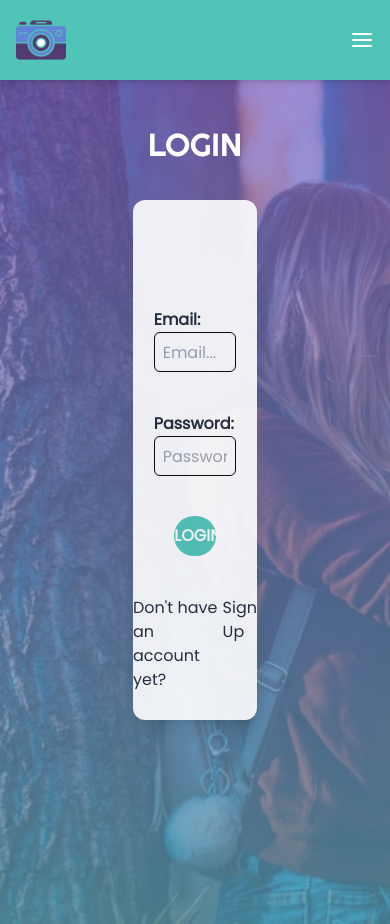
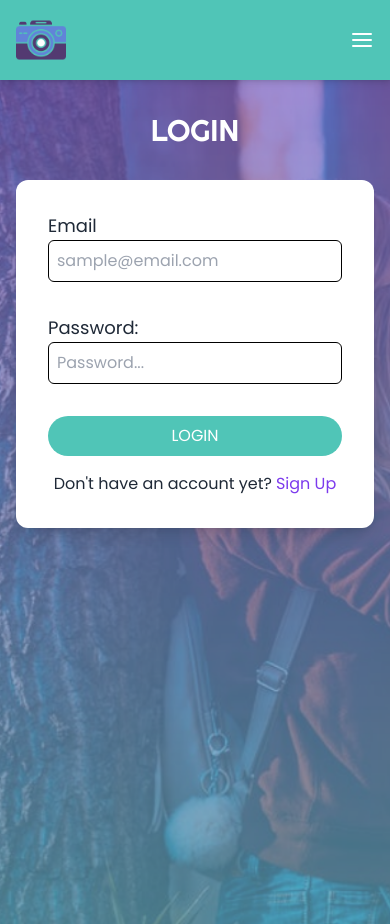
Before and after one commit to Justin-Aye/STSWENG, a Next.js app: page /login in a window 390 px wide. Built offline with nearby package versions, Linux system fonts and the light colour scheme; no server answers; a web font is replaced by a local one.

Commit message:
fix: login page responsiveness
- adjustments to error text spacing

```diff
--- a/components/login.js
+++ b/components/login.js
@@ -18,6 +18,7 @@ export default function Login(){
     const [wrongCred, setWrongCred] = useState(false);
 
     function handleSubmit(){
+        e.preventDefault();
         signInWithEmailAndPassword(auth, email, password)
         .then((user) => {
             router.push("/")
@@ -46,44 +47,37 @@ export default function Login(){
     }
 
     return (
-        <div className='bg-login-page bg-no-repeat bg-cover bg-fixed w-full h-screen'>
-            <div className="flex flex-col p-10">
-                <h1 className="mx-auto mb-8 text-[32px] font-logo text-white" data-testid="page_title">LOGIN</h1>
+        <section className='bg-login-page bg-no-repeat bg-cover bg-fixed w-full h-screen'>
+            <div className="mx-auto max-w-screen-xl px-4 py-8 lg:py-16">
+                <div className="mb-8 lg:mb-16">
+                  <h1 className="text-center text-3xl md:text-5xl font-logo text-white" data-testid="page_title">LOGIN</h1>
+                </div>
 
+                <div className="flex flex-col mx-auto sm:max-w-sm h-auto rounded-xl bg-white shadow-lg">
+                    <form className="flex flex-col mx-auto w-full p-8 rounded-xl" data-testid="form" onSubmit={(e) => { handleSubmit(e) }}>
+                        <div className="grid grid-cols-1 mb-8">
+                            <label className="text-lg" htmlFor="email">Email</label>
+                            <input className="border border-black rounded-md p-2" placeholder="sample@email.com" type="text" name="email" id="email" onChange={(e) => setEmail(e.target.value) } required onKeyDown={(e) => {e.key == 'enter' ? handleSubmit() : ""}} data-testid="email_input" />
+                        </div>
 
-                <div className="flex flex-col mx-auto w-2/5 h-auto py-5 rounded-xl bg-white shadow-lg opacity-90">
+                        <div className="grid grid-cols-1 mb-8">
+                            <label className="text-lg" htmlFor="email">Password:</label>
+                            <input className="border border-black rounded-md p-2" placeholder="Password..." type="password" name="password" id="password" onChange={(e) => setPass(e.target.value) } required onKeyDown={(e) => {e.key == 'enter' ? handleSubmit() : ""}} data-testid="pass_input" />
+                        </div>
 
-                    <p className={`${wrongCred ? "" : "invisible"} text-red-500 mx-auto mt-5`}>Incorrect Email or Password</p>
-
-                    <form className="flex flex-col mx-auto w-full rounded-xl" data-testid="form"
-                        onSubmit={(e) => {
-                            e.preventDefault()
-                            handleSubmit()
-                        }}
-                    >
-
-                        <label className="w-2/3 mx-auto mt-5 font-bold" htmlFor="email">Email:</label>
-                        <input className="w-2/3 h-10 mx-auto mb-10 border border-black rounded-md px-2" placeholder="Email..." type="text" name="email" id="email"
-                            onChange={(e) => setEmail(e.target.value) } required onKeyDown={(e) => {e.key == 'enter' ? handleSubmit() : ""}} data-testid="email_input"
-                        />
-
-                        <label className="w-2/3 mx-auto font-bold" htmlFor="email">Password:</label>
-                        <input className="w-2/3 h-10 mx-auto mb-10 border border-black rounded-md px-2" placeholder="Password..." type="password" name="password" id="password"
-                            onChange={(e) => setPass(e.target.value) } required onKeyDown={(e) => {e.key == 'enter' ? handleSubmit() : ""}} data-testid="pass_input"
-                        />
-
-                        <button className="w-1/3 mx-auto mb-8 py-2 rounded-[20px] bg-nav-bg font-bold text-white hover:transition duration-300 hover:bg-nav-bg-dark"
-                            data-testid="submit_btn">
+                        <button className="mb-4 py-2 rounded-[20px] bg-nav-bg uppercase text-white hover:transition duration-300 hover:bg-nav-bg-dark" data-testid="submit_btn">
                             LOGIN
                         </button>
+
+                        <span className={`${wrongCred ? "" : "hidden"} mb-4 text-center text-red-500`}>Incorrect Email or Password</span>
+
+                        <div className="text-center">
+                            <span className="pr-1">Don&apos;t have an account yet?</span>
+                            <Link href="/signup" className="text-violet-600 transition duration-300 hover:text-violet-800 hover:underline">Sign Up</Link>
+                        </div>
                     </form>
-
-                    <div className='flex justify-center py-2'>
-                        <span className='pr-1'>Don't have an account yet?</span>
-                        <Link href="/signup" className="hover:transition duration-300 hover:text-violet-800 hover:underline">Sign Up</Link>
-                    </div>
                 </div>
             </div>
-        </div>
+        </section>
     )
 }
--- a/components/signup.js
+++ b/components/signup.js
@@ -88,7 +88,7 @@ export default function Signup(){
                 </div>
 
                 <div className="flex flex-col mx-auto sm:max-w-sm h-auto rounded-xl bg-white shadow-lg">
-                    <form className="flex flex-col mx-auto w-full px-8 py-4 rounded-xl" data-testid="form" onSubmit={(e) => { handleSubmit(e) }}>
+                    <form className="flex flex-col mx-auto w-full p-8 rounded-xl" data-testid="form" onSubmit={(e) => { handleSubmit(e) }}>
                         <div className="grid grid-cols-1 mb-8">
                             <label className="text-lg" htmlFor="email">Email</label>
                             <input className="border border-black rounded-md p-2" placeholder="sample@email.com" type="email" name="email" id="email" onChange={(e) => setEmail(e.target.value) } data-testid="email_input" required/>
@@ -104,13 +104,12 @@ export default function Signup(){
                             <input className="border border-black rounded-md p-2" placeholder="Re-enter Password..." type="password" name="rep_pass" id="rep_pass" onChange={(e) => setRepPass(e.target.value) } data-testid="rep_pass_input" required minLength={6} maxLength={16}/>
                         </div>
 
-
-                        <button className="mb-8 py-2 rounded-[20px] bg-nav-bg uppercase text-white hover:transition duration-300 hover:bg-nav-bg-dark" type="submit" data-testid="submit_btn">
+                        <button className="mb-4 py-2 rounded-[20px] bg-nav-bg uppercase text-white hover:transition duration-300 hover:bg-nav-bg-dark" type="submit" data-testid="submit_btn">
                             Sign Up
                         </button>
 
-                        <span className={`${errorExists ? "" : "hidden"} text-red-500`} id='email-error'>{errorMessage}</span>
-                        <span className={`${samePass ? "hidden" : ""} text-red-500 mb-4`} id='password-error'>Passwords do not match</span>
+                        <span className={`${errorExists ? "" : "hidden"} mb-4 text-center text-red-500`} id='email-error'>{errorMessage}</span>
+                        <span className={`${samePass ? "hidden" : ""} mb-4 text-center text-red-500`} id='password-error'>Passwords do not match</span>
 
                         <div className="text-center">
                             <span className='pr-1'>Already have an account?</span>
```
